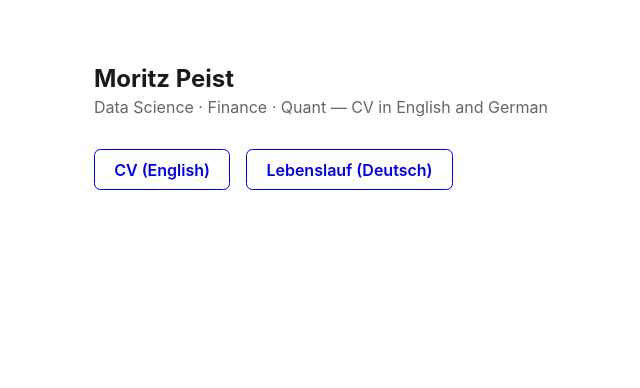
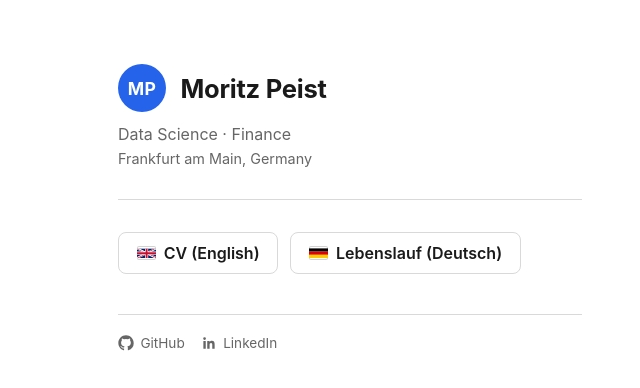
Before and after one commit to m9o8/m9o8.github.io, a plain HTML site: page index.html in a window 1280 px wide. Shown: the whole page, without its empty margins (290-930 px from the left). Drawn offline with Linux system fonts and the light colour scheme.

Commit message:
Enhance CV webpage styling and structure; update .gitignore for Claude files

```diff
--- a/index.html
+++ b/index.html
@@ -5,38 +5,161 @@
   <meta name="viewport" content="width=device-width, initial-scale=1">
   <title>Moritz Peist — CV</title>
   <style>
-    :root { color-scheme: light dark; }
+    :root {
+      color-scheme: light dark;
+      --fg: #1a1a1a;
+      --muted: #666666;
+      --bg: #ffffff;
+      --border: #d9d9d9;
+      --accent: #2563eb;
+      --accent-fg: #ffffff;
+    }
+    @media (prefers-color-scheme: dark) {
+      :root {
+        --fg: #e8e8e8;
+        --muted: #9a9a9a;
+        --bg: #121212;
+        --border: #333333;
+        --accent: #7fb2ff;
+        --accent-fg: #0b1526;
+      }
+    }
+    * { box-sizing: border-box; }
     body {
       font-family: -apple-system, "Segoe UI", Roboto, Helvetica, Arial, sans-serif;
       max-width: 32rem;
       margin: 4rem auto;
       padding: 0 1.5rem;
-      color: #1a1a1a;
-      background: #ffffff;
+      color: var(--fg);
+      background: var(--bg);
     }
-    @media (prefers-color-scheme: dark) {
-      body { color: #e8e8e8; background: #121212; }
-      a { color: #7fb2ff; }
+    .header {
+      display: flex;
+      align-items: center;
+      gap: 0.9rem;
+      margin-bottom: 0.75rem;
     }
-    h1 { font-size: 1.5rem; margin-bottom: 0.25rem; }
-    p.subtitle { color: #666; margin-top: 0; }
-    .links { display: flex; gap: 1rem; margin-top: 2rem; flex-wrap: wrap; }
+    .badge {
+      width: 3rem;
+      height: 3rem;
+      border-radius: 50%;
+      background: var(--accent);
+      color: var(--accent-fg);
+      display: flex;
+      align-items: center;
+      justify-content: center;
+      font-weight: 700;
+      font-size: 1.1rem;
+      letter-spacing: 0.02em;
+      flex-shrink: 0;
+    }
+    h1 { font-size: 1.6rem; margin: 0; letter-spacing: -0.01em; }
+    p.subtitle { color: var(--muted); margin: 0; }
+    p.location {
+      color: var(--muted);
+      margin: 0.35rem 0 0;
+      font-size: 0.9rem;
+    }
+    .divider {
+      border: none;
+      border-top: 1px solid var(--border);
+      margin: 2rem 0 0;
+    }
+    .links { display: flex; gap: 0.75rem; margin-top: 2rem; flex-wrap: wrap; }
     .links a {
-      display: inline-block;
-      padding: 0.6rem 1.2rem;
-      border: 1px solid currentColor;
-      border-radius: 0.4rem;
+      display: inline-flex;
+      align-items: center;
+      gap: 0.5rem;
+      padding: 0.65rem 1.1rem;
+      border: 1px solid var(--border);
+      border-radius: 0.5rem;
       text-decoration: none;
       font-weight: 600;
+      color: var(--fg);
+      transition: border-color 0.15s ease, color 0.15s ease;
     }
+    .links a:hover {
+      border-color: var(--accent);
+      color: var(--accent);
+    }
+    .links svg { width: 1rem; height: 1rem; flex-shrink: 0; }
+    .flag {
+      display: inline-block;
+      width: 1.2rem;
+      height: 0.9rem;
+      border-radius: 2px;
+      box-shadow: inset 0 0 0 1px rgba(128, 128, 128, 0.35);
+      overflow: hidden;
+      flex-shrink: 0;
+    }
+    .flag svg { display: block; width: 100%; height: 100%; }
+    footer {
+      margin-top: 2.5rem;
+      padding-top: 1.25rem;
+      border-top: 1px solid var(--border);
+      display: flex;
+      gap: 1rem;
+    }
+    footer a {
+      display: inline-flex;
+      align-items: center;
+      gap: 0.4rem;
+      color: var(--muted);
+      text-decoration: none;
+      font-size: 0.85rem;
+    }
+    footer a:hover { color: var(--accent); }
+    footer svg { width: 1rem; height: 1rem; }
   </style>
 </head>
 <body>
-  <h1>Moritz Peist</h1>
-  <p class="subtitle">Data Science · Finance · Quant — CV in English and German</p>
+  <div class="header">
+    <div class="badge">MP</div>
+    <h1>Moritz Peist</h1>
+  </div>
+  <p class="subtitle">Data Science · Finance</p>
+  <p class="location">Frankfurt am Main, Germany</p>
+
+  <hr class="divider">
+
   <div class="links">
-    <a href="cv-en.pdf">CV (English)</a>
-    <a href="cv-de.pdf">Lebenslauf (Deutsch)</a>
+    <a href="cv-en.pdf">
+      <span class="flag" aria-hidden="true">
+        <svg viewBox="0 0 60 30">
+          <clipPath id="ukOuter"><rect width="60" height="30"/></clipPath>
+          <clipPath id="ukDiag"><path d="M30,15 h30 v15 z v15 h-30 z h-30 v-15 z v-15 h30 z"/></clipPath>
+          <g clip-path="url(#ukOuter)">
+            <rect width="60" height="30" fill="#012169"/>
+            <path d="M0,0 60,30 M60,0 0,30" stroke="#fff" stroke-width="6"/>
+            <path d="M0,0 60,30 M60,0 0,30" clip-path="url(#ukDiag)" stroke="#C8102E" stroke-width="4"/>
+            <path d="M30,0 v30 M0,15 h60" stroke="#fff" stroke-width="10"/>
+            <path d="M30,0 v30 M0,15 h60" stroke="#C8102E" stroke-width="6"/>
+          </g>
+        </svg>
+      </span>
+      CV (English)
+    </a>
+    <a href="cv-de.pdf">
+      <span class="flag" aria-hidden="true">
+        <svg viewBox="0 0 60 30">
+          <rect width="60" height="10" fill="#000"/>
+          <rect y="10" width="60" height="10" fill="#DD0000"/>
+          <rect y="20" width="60" height="10" fill="#FFCE00"/>
+        </svg>
+      </span>
+      Lebenslauf (Deutsch)
+    </a>
   </div>
+
+  <footer>
+    <a href="https://github.com/m9o8">
+      <svg viewBox="0 0 24 24" fill="currentColor"><path d="M12 .5C5.65.5.5 5.65.5 12c0 5.08 3.29 9.39 7.86 10.91.57.1.78-.25.78-.55 0-.27-.01-1.17-.02-2.12-3.2.7-3.88-1.36-3.88-1.36-.52-1.33-1.28-1.68-1.28-1.68-1.04-.71.08-.7.08-.7 1.15.08 1.76 1.18 1.76 1.18 1.03 1.75 2.69 1.25 3.34.96.1-.75.4-1.25.73-1.54-2.55-.29-5.24-1.28-5.24-5.68 0-1.25.45-2.28 1.18-3.08-.12-.29-.51-1.46.11-3.05 0 0 .96-.31 3.15 1.18a10.9 10.9 0 0 1 5.74 0c2.19-1.49 3.15-1.18 3.15-1.18.62 1.59.23 2.76.11 3.05.73.8 1.18 1.83 1.18 3.08 0 4.41-2.69 5.38-5.25 5.67.41.36.78 1.06.78 2.14 0 1.55-.01 2.79-.01 3.17 0 .3.21.66.79.55A10.52 10.52 0 0 0 23.5 12C23.5 5.65 18.35.5 12 .5Z"/></svg>
+      GitHub
+    </a>
+    <a href="https://linkedin.com/in/moritz-p">
+      <svg viewBox="0 0 24 24" fill="currentColor"><path d="M20.45 20.45h-3.55v-5.57c0-1.33-.02-3.03-1.85-3.03-1.85 0-2.14 1.45-2.14 2.94v5.66H9.36V9h3.41v1.56h.05c.47-.9 1.63-1.85 3.36-1.85 3.6 0 4.27 2.37 4.27 5.45v6.29ZM5.34 7.43a2.06 2.06 0 1 1 0-4.12 2.06 2.06 0 0 1 0 4.12ZM7.12 20.45H3.56V9h3.56v11.45Z"/></svg>
+      LinkedIn
+    </a>
+  </footer>
 </body>
 </html>
```
Also changed, not shown: 1 other file.
